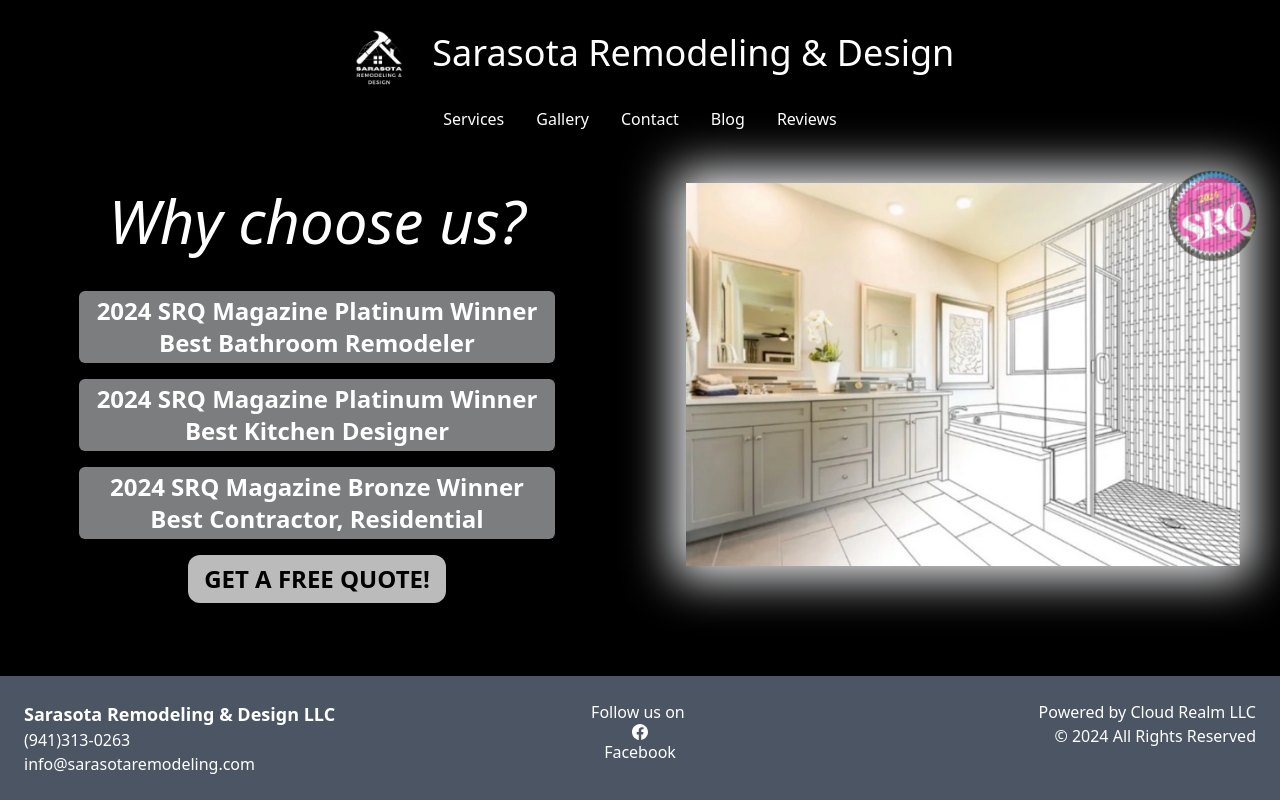
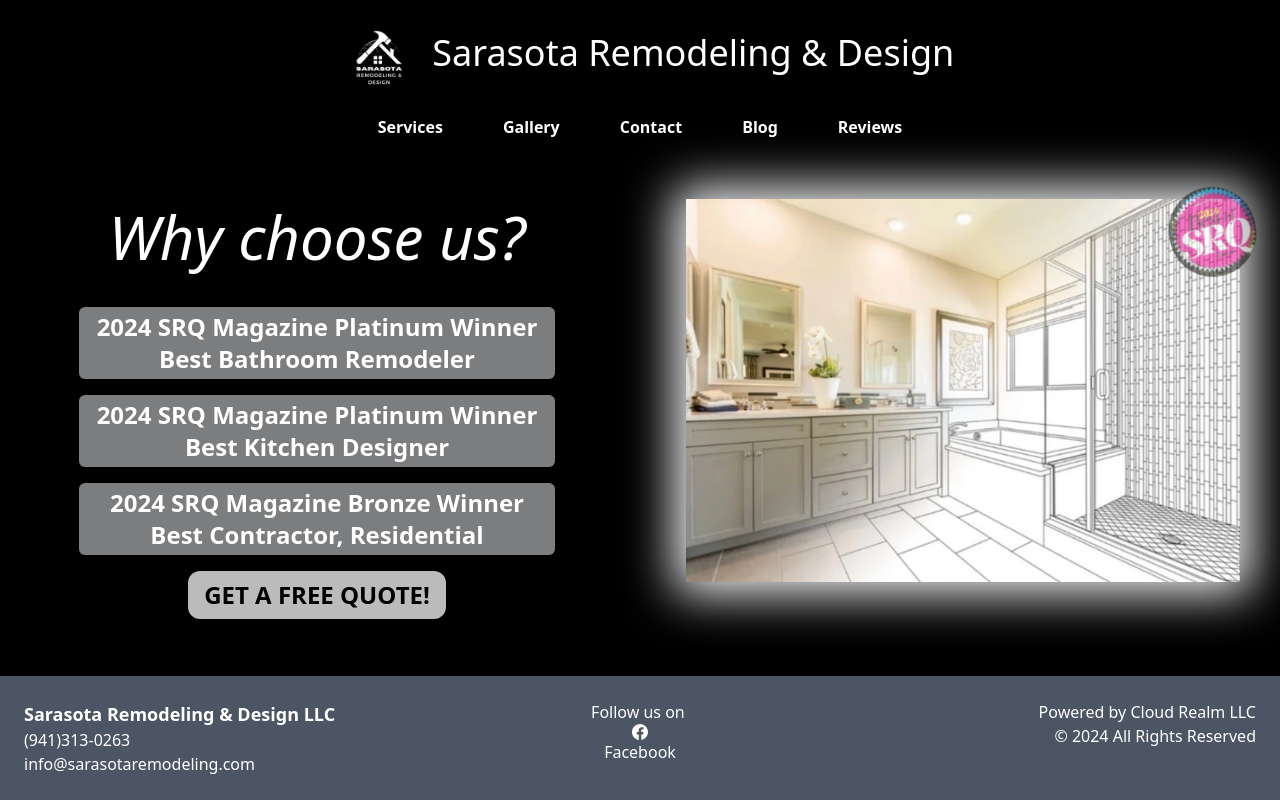
Before and after one commit to MrJonnyOrtiz/srd-React, a React (Vite) app: page /home in a window 1280 px wide. Built offline with nearby package versions, Linux system fonts and the light colour scheme.

Commit message:
improvement: navbar UI/UX

```diff
--- a/src/components/ui/Navbar.jsx
+++ b/src/components/ui/Navbar.jsx
@@ -55,7 +55,7 @@ export default function NavBar() {
             </button>
             {isOpen && (
                <>
-                  <ul className="flex  items-center gap-3 md:hidden">
+                  <ul className="flex items-center gap-3 md:hidden">
                      <li>
                         <Link to="/services" onClick={() => setIsOpen(!isOpen)}>
                            Services
@@ -85,20 +85,20 @@ export default function NavBar() {
                </>
             )}
             {/* md and large nav */}
-            <ul className="hidden md:flex space-x-8">
-               <li className="hover:bg-white hover:text-black hover:px-2 hover:font-bold">
+            <ul className="hidden md:flex space-x-8 md:gap-3">
+               <li className="hover:bg-white hover:text-black md:px-2 md:py-2 rounded-lg font-bold">
                   <Link to="/services">Services</Link>
                </li>
-               <li className="hover:bg-white hover:text-black hover:px-2 hover:font-bold">
+               <li className="hover:bg-white hover:text-black md:px-2 md:py-2 rounded-lg font-bold">
                   <Link to="/gallery">Gallery</Link>
                </li>
-               <li className="hover:bg-white hover:text-black hover:px-2 hover:font-bold">
+               <li className="hover:bg-white hover:text-black md:px-2 md:py-2 rounded-lg font-bold">
                   <Link to="/contact">Contact</Link>
                </li>
-               <li className="hover:bg-white hover:text-black hover:px-2 hover:font-bold">
+               <li className="hover:bg-white hover:text-black md:px-2 md:py-2 rounded-lg font-bold">
                   <Link to="/blog">Blog</Link>
                </li>
-               <li className="hover:bg-white hover:text-black hover:px-2 hover:font-bold">
+               <li className="hover:bg-white hover:text-black md:px-2 md:py-2 rounded-lg font-bold">
                   <Link to="/reviews">Reviews</Link>
                </li>
             </ul>
```
